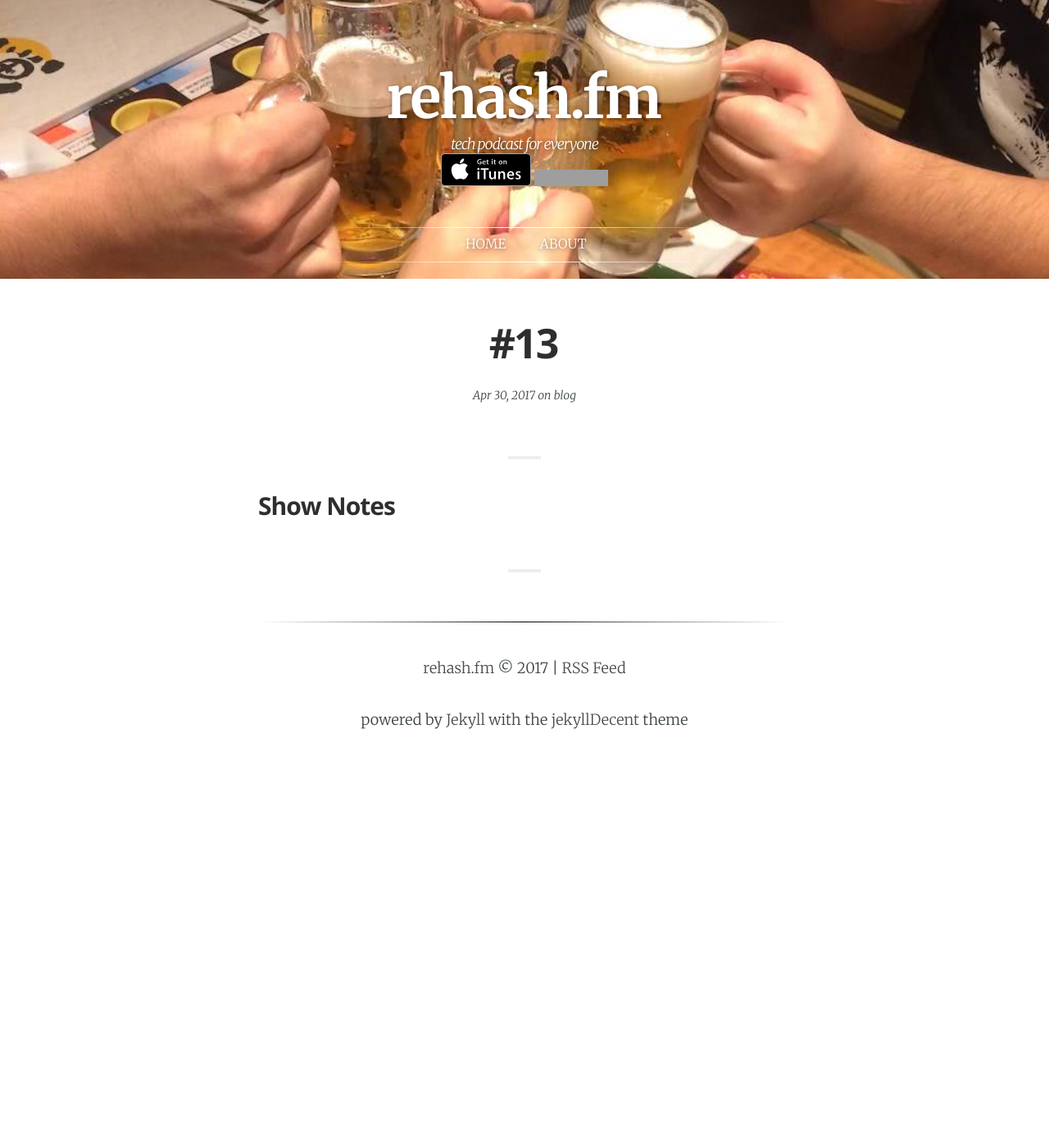
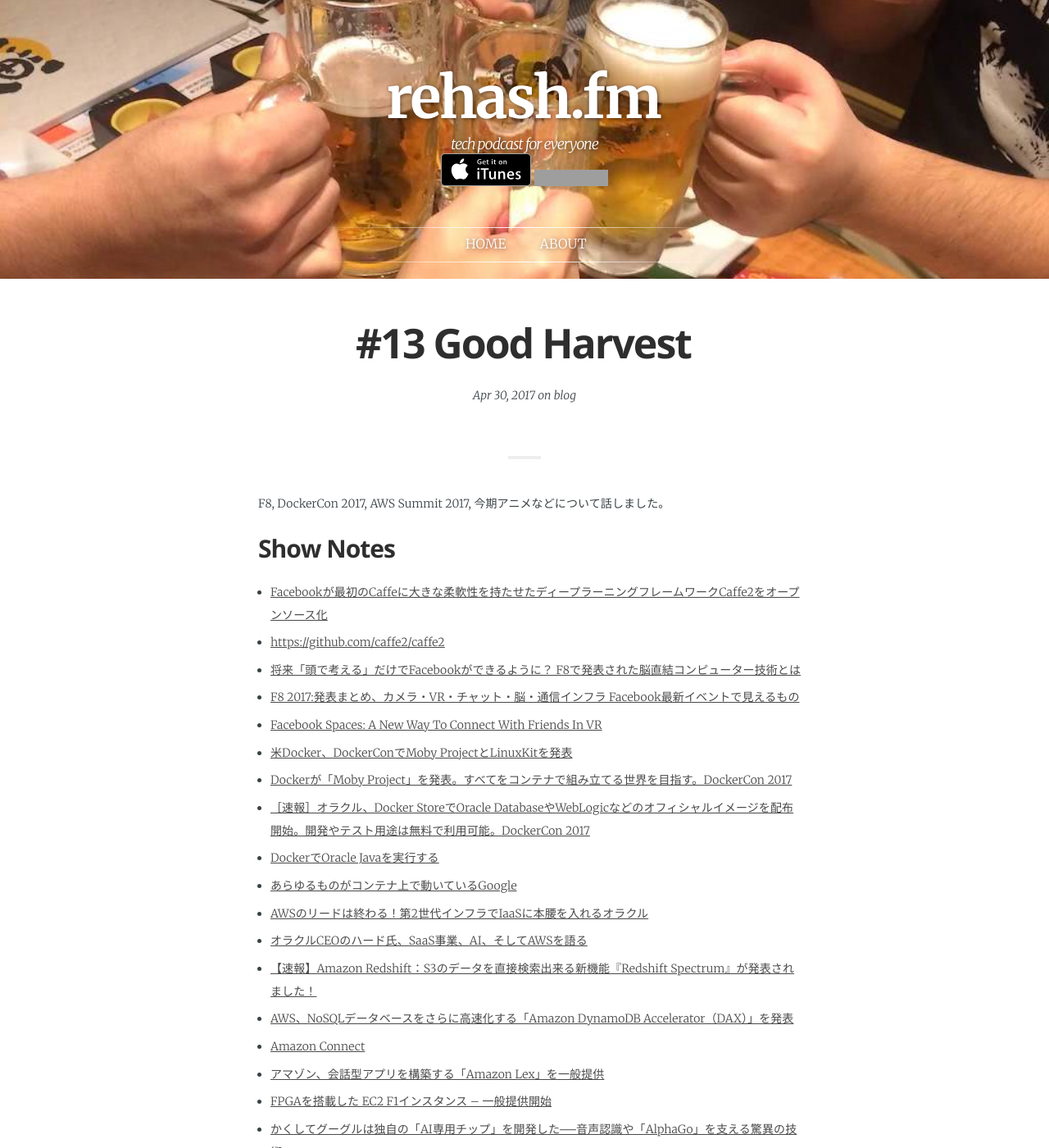
Before and after one commit to rehashfm/rehash.fm, a Jekyll site: the page built from _posts/2017-04-30-13.md, in a window 1280 px wide and 1400 px high. Shown: the whole window at 82% size. Built offline with Jekyll 4.4.1, drawn with Linux system fonts in a browser that asks for light colours; some web fonts are replaced; some of the changed text lies outside the part shown; grey boxes are pictures that could not be loaded.

Commit message:
Adding show notes

```diff
--- a/_posts/2017-04-30-13.md
+++ b/_posts/2017-04-30-13.md
@@ -1,11 +1,36 @@
 ---
 layout:            post
-title:             "#13"
+title:             "#13 Good Harvest"
 date:              2017-04-30 12:00:00 +0900
 tags:              blog
 category:          Blog
 author:            smile-0yen,azihsoyn
-excerpt:
+excerpt:           F8, DockerCon 2017, AWS Summit 2017, 今期アニメなどについて話しました。
 ---
 
+F8, DockerCon 2017, AWS Summit 2017, 今期アニメなどについて話しました。
+
 ## Show Notes
+- [Facebookが最初のCaffeに大きな柔軟性を持たせたディープラーニングフレームワークCaffe2をオープンソース化](http://jp.techcrunch.com/2017/04/19/20170418facebook-open-sources-caffe2-its-flexible-deep-learning-framework-of-choice/)
+- [https://github.com/caffe2/caffe2](https://github.com/caffe2/caffe2)
+- [将来「頭で考える」だけでFacebookができるように？ F8で発表された脳直結コンピューター技術とは](http://www.gizmodo.jp/2017/04/f8-brain-to-computer-interface.html)
+- [F8 2017:発表まとめ、カメラ・VR・チャット・脳・通信インフラ Facebook最新イベントで見えるもの](http://techwave.jp/archives/f8-2017-summary.html)
+- [Facebook Spaces: A New Way To Connect With Friends In VR](https://newsroom.fb.com/news/2017/04/facebook-spaces/)
+- [米Docker、DockerConでMoby ProjectとLinuxKitを発表](http://www.atmarkit.co.jp/ait/articles/1704/19/news051.html)
+- [Dockerが「Moby Project」を発表。すべてをコンテナで組み立てる世界を目指す。DockerCon 2017](http://www.publickey1.jp/blog/17/dockermoby_projectdockercon_2017.html)
+- [［速報］オラクル、Docker StoreでOracle DatabaseやWebLogicなどのオフィシャルイメージを配布開始。開発やテスト用途は無料で利用可能。DockerCon 2017
+](http://www.publickey1.jp/blog/17/docker_store_oracle_database.html)
+- [DockerでOracle Javaを実行する](http://dev.classmethod.jp/tool/docker/run-oracle-java-on-docker/)
+- [あらゆるものがコンテナ上で動いているGoogle](https://www.infoq.com/jp/news/2014/06/everything-google-containers)
+- [AWSのリードは終わる！第2世代インフラでIaaSに本腰を入れるオラクル](http://ascii.jp/elem/000/001/233/1233881/)
+- [オラクルCEOのハード氏、SaaS事業、AI、そしてAWSを語る](http://ascii.jp/elem/000/001/472/1472555/)
+- [【速報】Amazon Redshift：S3のデータを直接検索出来る新機能『Redshift Spectrum』が発表されました！ ](http://dev.classmethod.jp/cloud/aws/amazon-redshift-spectrum-is-released/)
+- [AWS、NoSQLデータベースをさらに高速化する「Amazon DynamoDB Accelerator（DAX）」を発表
+](http://cloud.watch.impress.co.jp/docs/news/1056894.html)
+- [Amazon Connect](https://aws.amazon.com/jp/connect/)
+- [アマゾン、会話型アプリを構築する「Amazon Lex」を一般提供](https://japan.cnet.com/article/35100062/)
+- [FPGAを搭載した EC2 F1インスタンス – 一般提供開始](https://aws.amazon.com/jp/blogs/news/ec2-f1-instances-with-fpgas-now-generally-available/)
+- [かくしてグーグルは独自の「AI専用チップ」を開発した──音声認識や「AlphaGo」を支える驚異の技術](http://wired.jp/2017/04/18/google-building-ai-chip/)
+- [RE:CREATORS](http://recreators.tv/)
+- [ロクでなし魔術講師と禁忌教典(アカシックレコード)](http://rokuaka.jp/)
+- [サクラクエスト](http://sakura-quest.com/)
```
